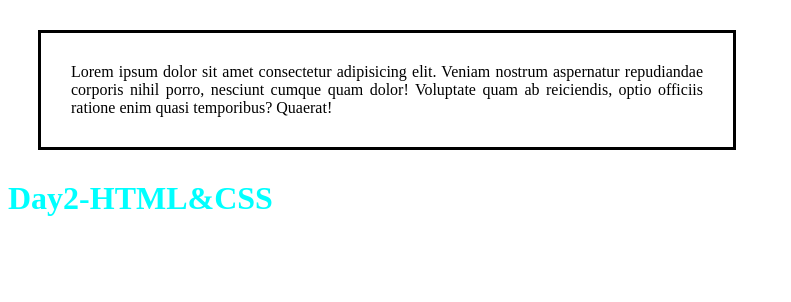
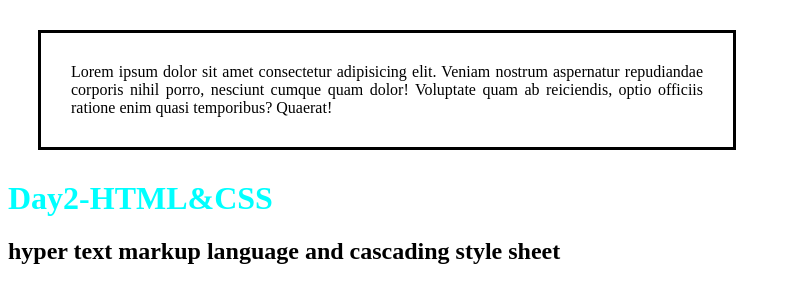
Before and after one commit to madhusha477/class1, a plain HTML site: page day 2/index.html in a window 1280 px wide. Shown: the whole page, without its empty margins (0-791 px from the left). Drawn offline with Linux system fonts and the light colour scheme.

Commit message:
Updated my files

```diff
--- a/day 2/index.html
+++ b/day 2/index.html
@@ -9,5 +9,6 @@
 <body>
     <p class="para">Lorem ipsum dolor sit amet consectetur adipisicing elit. Veniam nostrum aspernatur repudiandae corporis nihil porro, nesciunt cumque quam dolor! Voluptate quam ab reiciendis, optio officiis ratione enim quasi temporibus? Quaerat!</p>
 <h1>Day2-HTML&CSS</h1>
+<h2>hyper text markup language and cascading style sheet</h2>
 </body>
 </html>
```
